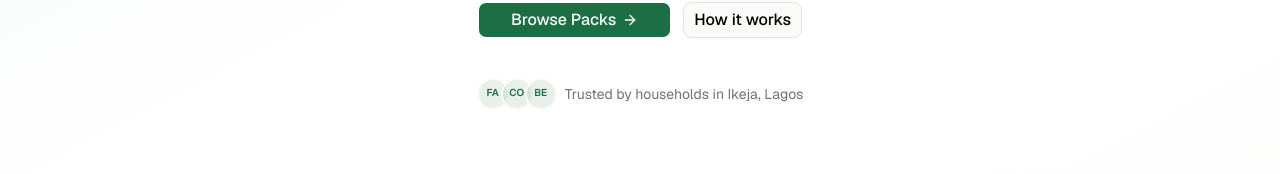
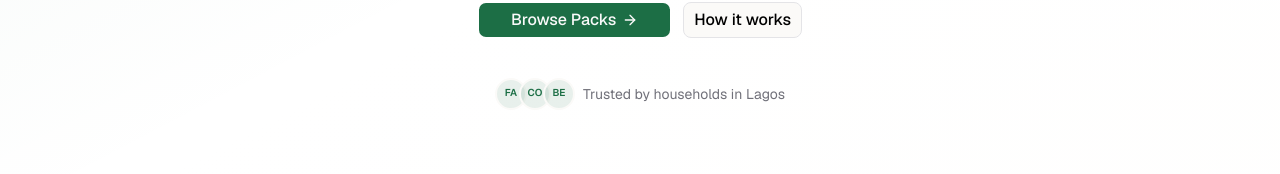
Before and after one commit to nextlynx-AI-Ltd/ojaboxVersionOneProject, a Next.js app: page / in a window 1280 px wide. Shown: the part 500-674 px from the top of the page. Built offline with nearby package versions, Linux system fonts and the light colour scheme.

Commit message:
fix: text fixes

```diff
--- a/src/app/about/page.tsx
+++ b/src/app/about/page.tsx
@@ -32,7 +32,7 @@ const team = [
     image: "/assets/team/daniel.jpeg",
   },
   {
-    name: "Erumosele Osaireme",
+    name: "Eromosele Osariemen",
     role: "Digital Marketer",
     bio: "Erumosele crafts our online presence and connects us with the Lagos community. She's passionate about sharing our story and values with the world.",
     initials: "E.O.",
--- a/src/app/order/confirmation/page.tsx
+++ b/src/app/order/confirmation/page.tsx
@@ -100,7 +100,7 @@ const Confirmation = () => {
             target="_blank"
             rel="noopener noreferrer"
           >
-            <MessageCircle className="h-4 w-4" /> Contact us on WhatsApp
+            <MessageCircle className="h-4 w-4" /> Confirm order on WhatsApp
           </a>
         </Button>
         <Button asChild>
--- a/src/app/page.tsx
+++ b/src/app/page.tsx
@@ -63,7 +63,7 @@ const Index = () => (
               </div>
             ))}
           </div>
-          <span>Trusted by households in Ikeja, Lagos</span>
+          <span>Trusted by households in Lagos</span>
         </div>
       </div>
     </section>
```
